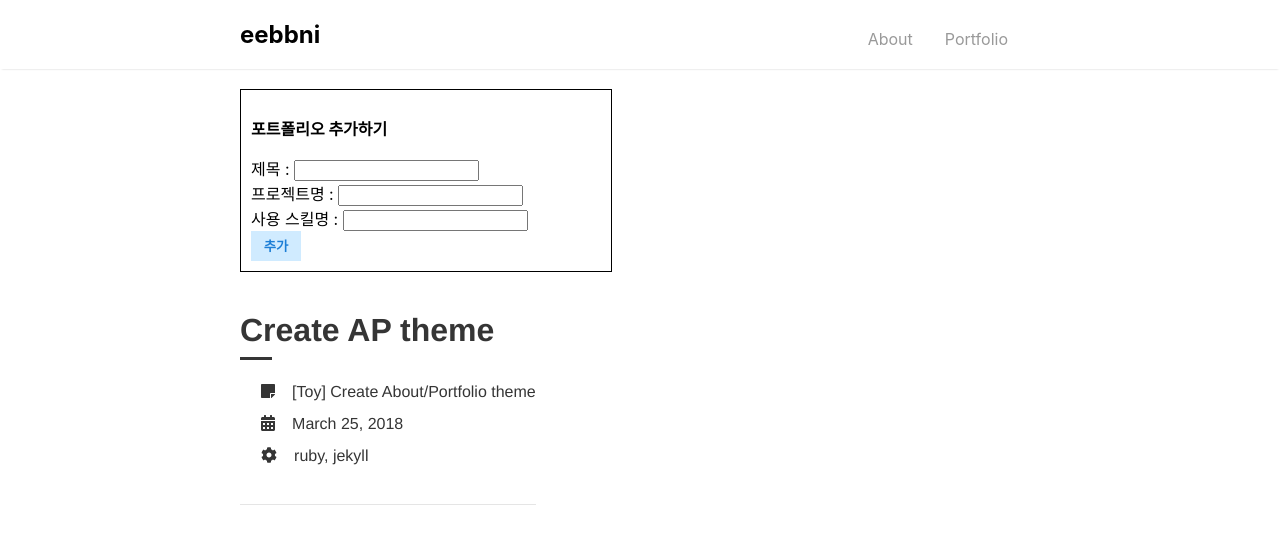
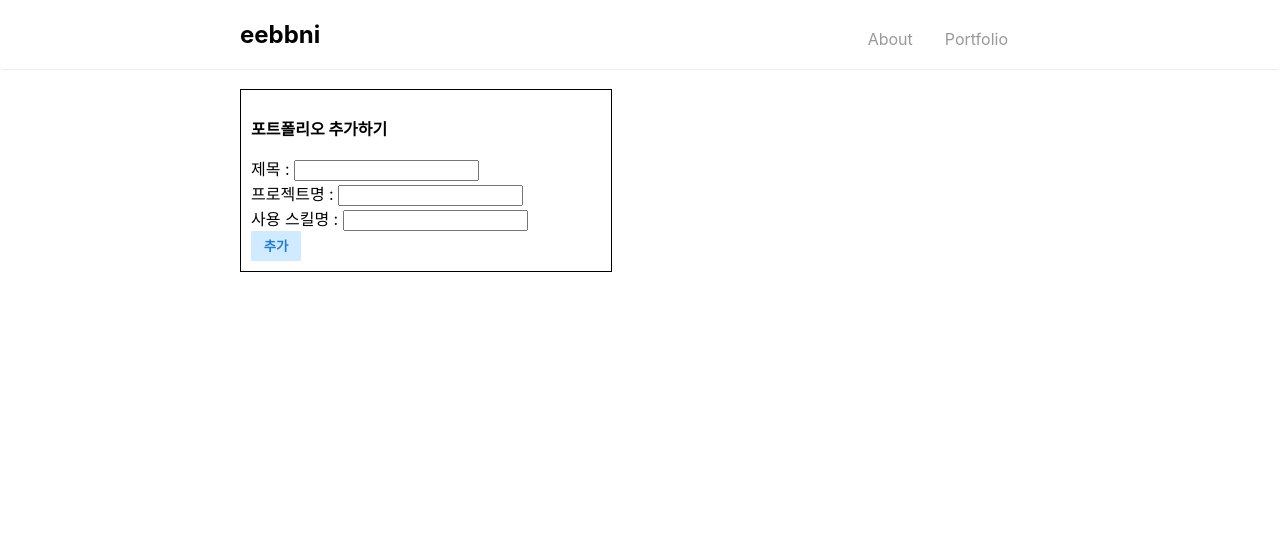
Before and after one commit to IDU-SW/202112701-scy, a React (Create React App) app: page /portfolio in a window 1280 px wide. Shown: the top 544 px of the page. Built offline with nearby package versions, Linux system fonts and the light colour scheme.

Commit message:
PfList 추가

```diff
--- a/src/components/InputBox.js
+++ b/src/components/InputBox.js
@@ -79,7 +79,7 @@ export const InputBox = ({pfList,setPfList}) => {
         setSkill('');
 
         // inputRef.current.focus(); //클릭 후 포커싱
-        console.log(pfList);
+        console.log(nextpfList);
     }
 
     return (
--- /dev/null
+++ b/src/components/PfList.js
@@ -0,0 +1,43 @@
+import React from 'react';
+import PfItem from './PfItem';
+import styled from 'styled-components';
+
+const ListBox = styled.div`
+margin-top: 30px;
+display: flex;
+flex-direction: column;
+`;
+const ListTitle = styled.p`
+font-weight: bold;
+margin: 0;
+}
+`
+const List = styled.ul`
+list-style: none;
+display: flex;
+flex-direction: column;
+justify-content: center;
+ padding: 0;
+`;
+const PfList = ({pfList,setPfList}) => {
+    return(
+        <ListBox>
+            <List>
+               {pfList && //todoList가 있을때만 함
+                pfList.map((item)=>
+                {
+                    //삭제된 투두는 출력하지 않음
+                    if(item.deleted) return null;
+                    console.log(item.title);
+                    return (
+                       <>
+                       </>
+                    )
+                }
+                )}
+            </List>
+        </ListBox>
+    );
+}
+
+export default PfList;
--- a/src/components/Portfolio.js
+++ b/src/components/Portfolio.js
@@ -6,6 +6,7 @@ import { faCalendarAlt } from '@fortawesome/free-solid-svg-icons'
 import { faCog } from '@fortawesome/free-solid-svg-icons'
 import '../Portfolio.css';
 import {InputBox} from '../components/InputBox';
+import PfList from '../components/PfList';
 
 const PortfolioMain = styled.main`
     display: block;
@@ -15,7 +16,7 @@ const PortfolioMain = styled.main`
 `;
 
 export const Portfolio = () => {
-    const [pfList, setPfList] = useState([]);
+    const [pfList, setPfList] = useState([]); //전체 포트폴리오 리스트
 
     const sticky_note = <FontAwesomeIcon icon={faStickyNote} />
     const calendar_alt = <FontAwesomeIcon icon={faCalendarAlt} />
@@ -24,26 +25,10 @@ export const Portfolio = () => {
     return (
         <PortfolioMain>
             <InputBox pfList={pfList} setPfList={setPfList}/>
-            <div class="portfolio-item">
-                <div>
-                    <h1 class="portfolio-title">Create AP theme</h1>
-                    <div class="portfolio-line"></div>
-
-                    <div class="portfolio-content">
-                        <span class="portfolio-icon">
-                            {sticky_note} <span class="portfolio-icon-text">[Toy] Create About/Portfolio theme</span>
-                        </span>
-                        <br/>
-                        <span class="portfolio-icon">
-                            {calendar_alt} <span class="portfolio-icon-text">March 25, 2018</span>
-                        </span>
-                        <br/>
-                        <span class="portfolio-icon">
-                            {fa_cog} <span class="portfolio-icon-text">ruby, jekyll</span>
-                        </span>
-                    </div>
-                </div>
-            </div>
+            <PfList
+                pfList={pfList}
+                setPfList={setPfList}
+            />
         </PortfolioMain>
     );
 }
```
Also changed, not shown: src/components/PfItem.js (added).
